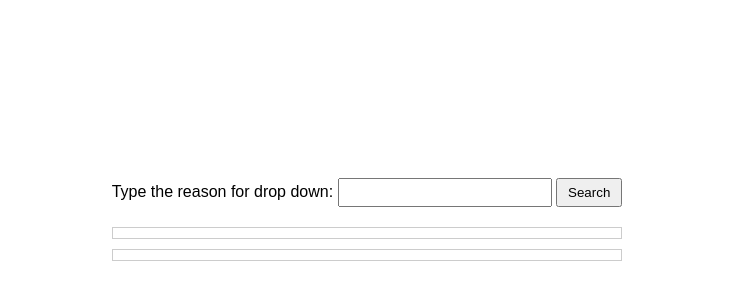
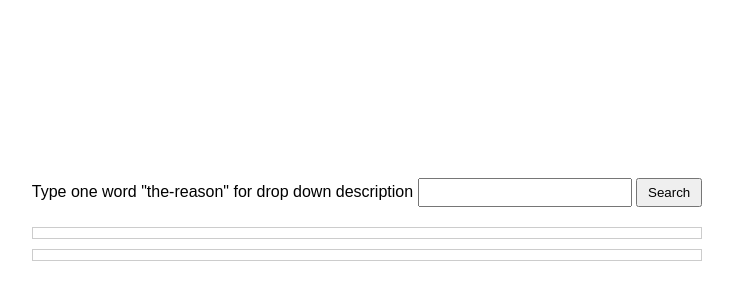
Before and after one commit to juniorwebdev83/Q-A-Notes, a plain HTML site: page index.html in a window 1280 px wide. Shown: the part 38-338 px from the top of the page, without its empty margins (273-1006 px from the left). Drawn offline with Linux system fonts and the light colour scheme.

Commit message:
first commit

```diff
--- a/index.html
+++ b/index.html
@@ -11,7 +11,7 @@
 <body>
     <div id="app">
         <div class="container">
-            <label for="searchInput">Type the reason for drop down:</label>
+                        <label for="searchInput">Type one word "the-reason" for drop down description</label>
             <input type="text" id="searchInput">
             <button onclick="searchReason()">Search</button>
             <div id="reasonDisplay"></div>
```
